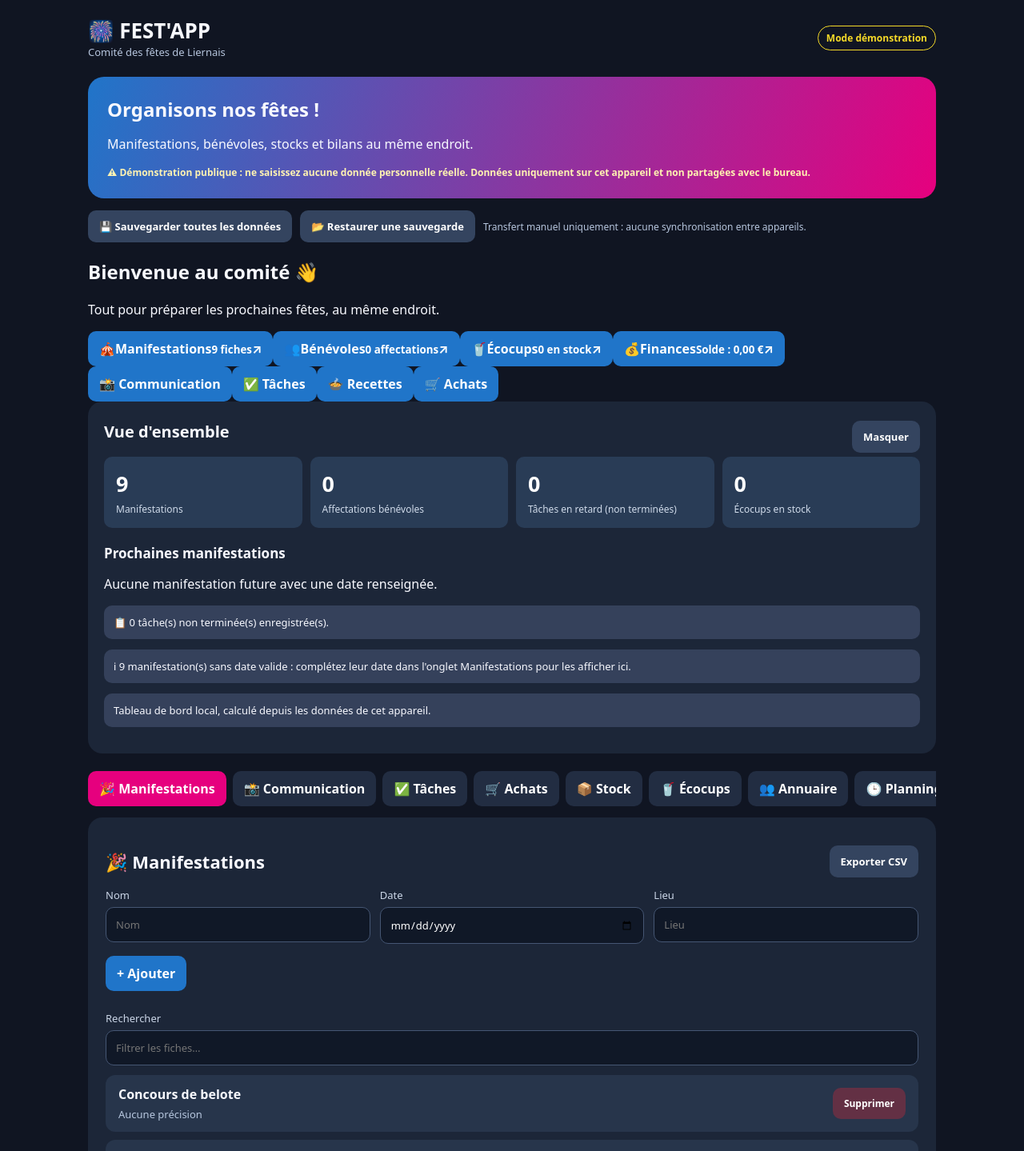
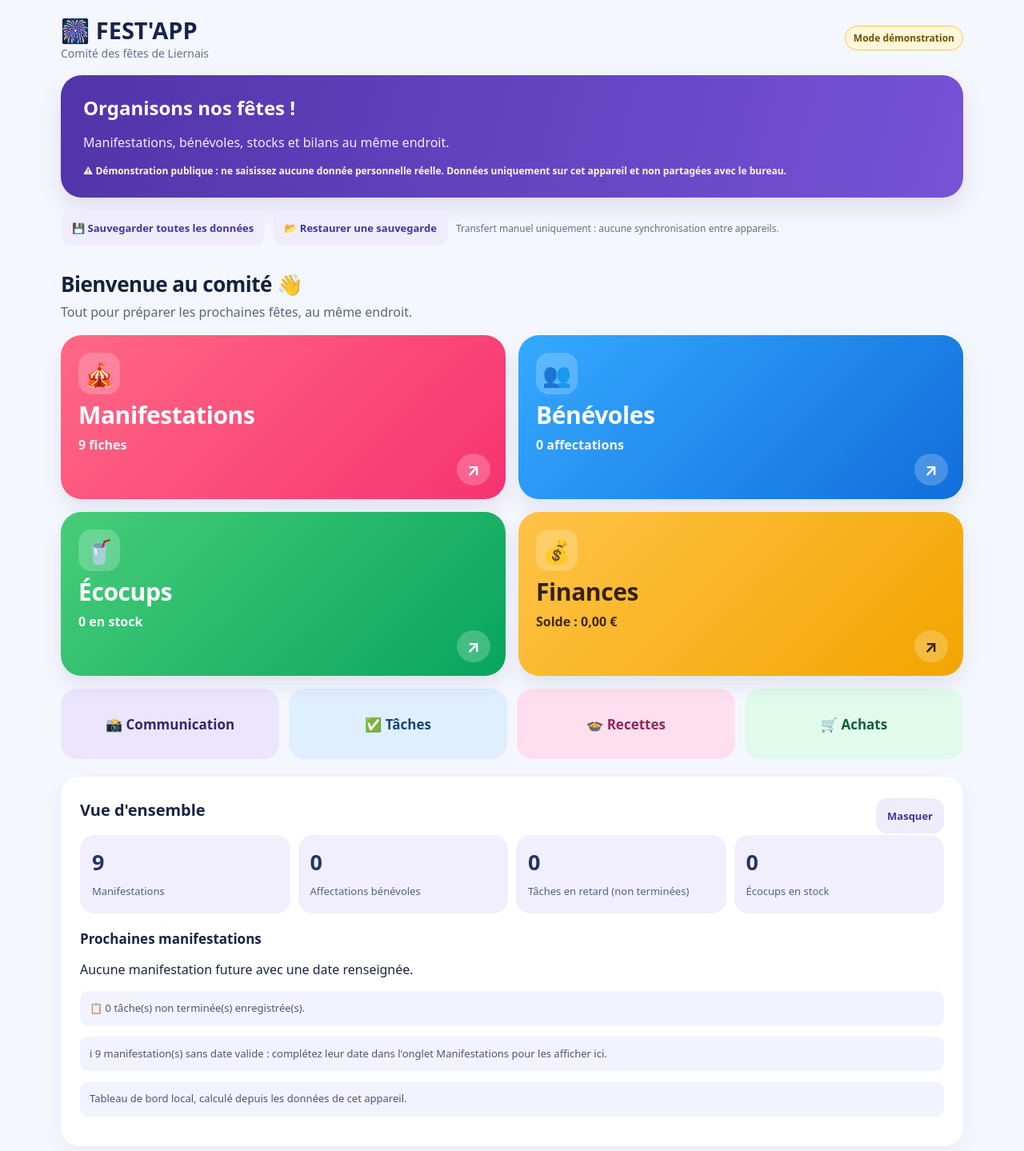
Before and after one commit to TIXIER21430/Festapp, a React (Vite) app: page / in a window 1280 px wide. Shown: the top 1439 px of the page at 80% size. Built offline with nearby package versions, Linux system fonts and the light colour scheme.

Commit message:
Appliquer le design coloré à grandes cartes à l'accueil et aux modules

```diff
--- a/src/style.css
+++ b/src/style.css
@@ -22,3 +22,74 @@
 @media(max-width:700px){.dashboard-kpis{grid-template-columns:repeat(2,minmax(0,1fr))}.dashboard-section{padding:14px}}
 
 .record-actions{display:flex;align-items:center;justify-content:flex-end;gap:8px;flex-wrap:wrap}.record-actions button{white-space:nowrap}@media(max-width:650px){.record-actions{flex-direction:column;align-items:stretch}}
+
+
+/* Design FEST'APP 2026 : grand accueil mobile, couleurs inspirées des maquettes 2 et 3. */
+:root{color:#14213d;background:#f5f7fe;font-family:system-ui,-apple-system,BlinkMacSystemFont,"Segoe UI",sans-serif}
+body{background:#f5f7fe}
+main{max-width:1160px;padding:18px 16px 32px}
+header{color:#17234b;font-size:29px}
+header small{color:#65718e;font-size:14px}
+.demo{background:#fff7da;color:#735300;border-color:#efca53;font-weight:750}
+.hero{background:linear-gradient(105deg,#5134a9,#7653d7);border-radius:26px;box-shadow:0 14px 30px rgba(65,46,131,.12);margin:18px 0 23px;padding:24px 28px;color:white}
+.hero p{color:#f2eeff}
+.hero strong{display:block;color:#fff8d5;line-height:1.5}
+.home-shortcuts{padding:6px 0 22px}
+.home-heading h2{font-size:26px;letter-spacing:-.5px;margin:6px 0}
+.home-heading p{color:#586680;margin:0 0 18px}
+.home-tiles{display:grid;grid-template-columns:repeat(2,minmax(0,1fr));gap:16px}
+.home-tile{min-height:205px;text-align:left;position:relative;border-radius:26px;padding:22px;color:white;display:flex;flex-direction:column;align-items:flex-start;justify-content:flex-start;gap:9px;box-shadow:0 12px 24px rgba(46,56,113,.10);transition:transform .16s ease,box-shadow .16s ease}
+.home-tile:hover{transform:translateY(-2px);box-shadow:0 16px 30px rgba(46,56,113,.14)}
+.home-tile:focus-visible,.home-quick button:focus-visible{outline:4px solid #241562;outline-offset:3px}
+.home-tile strong{font-size:clamp(20px,3.5vw,30px);line-height:1.13;letter-spacing:-.4px}
+.home-tile small{font-size:16px;font-weight:620;color:#fff;opacity:.94}
+.tile-emoji{display:flex;align-items:center;justify-content:center;width:52px;height:52px;background:rgba(255,255,255,.21);border-radius:16px;font-size:29px}
+.tile-arrow{position:absolute;bottom:17px;right:19px;border-radius:50%;background:rgba(255,255,255,.22);padding:6px 13px;font-size:21px}
+.tile-events{background:linear-gradient(135deg,#ff6885,#f73371)}
+.tile-shifts{background:linear-gradient(135deg,#35a9ff,#116edb)}
+.tile-ecocups{background:linear-gradient(135deg,#47cd79,#08a55d)}
+.tile-finance{background:linear-gradient(135deg,#ffc347,#f2a500);color:#342208}
+.tile-finance small{color:#342208}
+.home-quick{display:grid;grid-template-columns:repeat(4,minmax(0,1fr));gap:12px;margin-top:16px}
+.home-quick button{min-height:88px;background:#ece5ff;color:#34266a;border-radius:20px;padding:14px;font-size:17px;font-weight:800;white-space:normal}
+.home-quick button:nth-child(2){background:#e0efff;color:#16477a}
+.home-quick button:nth-child(3){background:#ffdfed;color:#8f285a}
+.home-quick button:nth-child(4){background:#e0faeb;color:#125e39}
+.dashboard-section,.panel,.communication-panel{background:#fff;color:#192445;border-radius:24px;padding:24px;box-shadow:0 8px 26px rgba(38,48,98,.06)}
+.dashboard-section{margin-bottom:20px}
+.dashboard-kpis button{background:#f1effe;color:#263464;border-radius:18px;min-height:98px}
+.dashboard-kpis span{color:#536381;font-size:13px}
+.upcoming-events article,.records article{background:#f5f7fc;color:#14213d;border-radius:16px;padding:17px}
+.records p,.upcoming-events p{color:#69738d}
+nav{gap:9px;padding:5px 0 16px}
+nav button{background:#fff;color:#465172;border:1px solid #e2e6f0;min-height:50px;padding:13px 17px;border-radius:16px}
+nav button.active{background:#5944c7;color:white;border-color:#5944c7}
+button{border-radius:14px;min-height:44px;background:#5944c7}
+.secondary{background:#efedfb;color:#45349d}
+.delete{background:#ffe4e8;color:#aa2641}
+label{color:#4b5874;font-size:14px;font-weight:640}
+input,select,textarea{background:#fff;color:#1a2545;border:1px solid #cdd5e4;border-radius:13px;padding:13px;font:inherit;min-height:45px}
+textarea{display:block;width:100%;resize:vertical;margin-top:6px}
+input:focus,select:focus,textarea:focus{outline:3px solid #bdadff;outline-offset:0}
+.note{background:#f3f3ff;color:#4d5575;line-height:1.5}
+.finance-summary,.shift-summary,.contact-tools,.ecocup-summary{background:#f4f6fe;border-color:#dce2f3;color:#23304d}
+.finance-kpis>div,.finance-events article{background:white}
+.finance-kpis span,.finance-events span{color:#65718d}
+.backup-tools small{color:#62708b}
+footer{color:#66738b}
+.communication-panel{margin:16px 0}
+.communication-panel h2{font-size:25px}
+.draft-pill{background:#f4ecff;color:#5e3a99;padding:7px 13px;border-radius:99px;font-size:13px;font-weight:750}
+.communication-grid{display:grid;grid-template-columns:repeat(2,minmax(0,1fr));gap:14px;margin:18px 0}
+.communication-wide{grid-column:1/-1}
+.communication-actions{display:flex;align-items:center;gap:10px;flex-wrap:wrap;margin:15px 0}
+.communication-link{display:inline-flex;align-items:center;justify-content:center;padding:12px 17px;border-radius:14px;color:#fff;background:#116bd9;text-decoration:none;font-weight:700;min-height:44px}
+.communication-preview{background:#f6f7ff;border-radius:20px;padding:16px;margin-top:18px}
+.communication-preview textarea{line-height:1.6}
+.photo-preview{border-top:1px solid #e3e8f2;margin-top:24px;padding-top:12px}
+.photo-grid{display:grid;grid-template-columns:repeat(3,minmax(0,1fr));gap:12px;margin:16px 0}
+.photo-grid figure{margin:0;min-width:0}
+.photo-grid img{display:block;width:100%;aspect-ratio:4/3;object-fit:cover;border-radius:12px}
+.photo-grid figcaption{font-size:12px;color:#65718d;word-break:break-word;padding:5px 0}
+@media(max-width:700px){.home-tiles{gap:12px}.home-tile{min-height:170px;padding:15px;border-radius:21px}.home-tile strong{font-size:21px}.home-tile small{font-size:13px}.tile-emoji{width:43px;height:43px;font-size:23px}.home-quick{grid-template-columns:repeat(2,minmax(0,1fr))}.home-quick button{min-height:70px}.communication-grid{grid-template-columns:1fr}.communication-wide{grid-column:1}.photo-grid{grid-template-columns:repeat(2,minmax(0,1fr))}.dashboard-section,.panel,.communication-panel{padding:16px}.hero{padding:20px}}
+@media(max-width:365px){.home-tile{min-height:180px}.home-tile strong{font-size:18px}.tile-arrow{bottom:9px;right:10px}.home-tile small{font-size:12px}}
```
